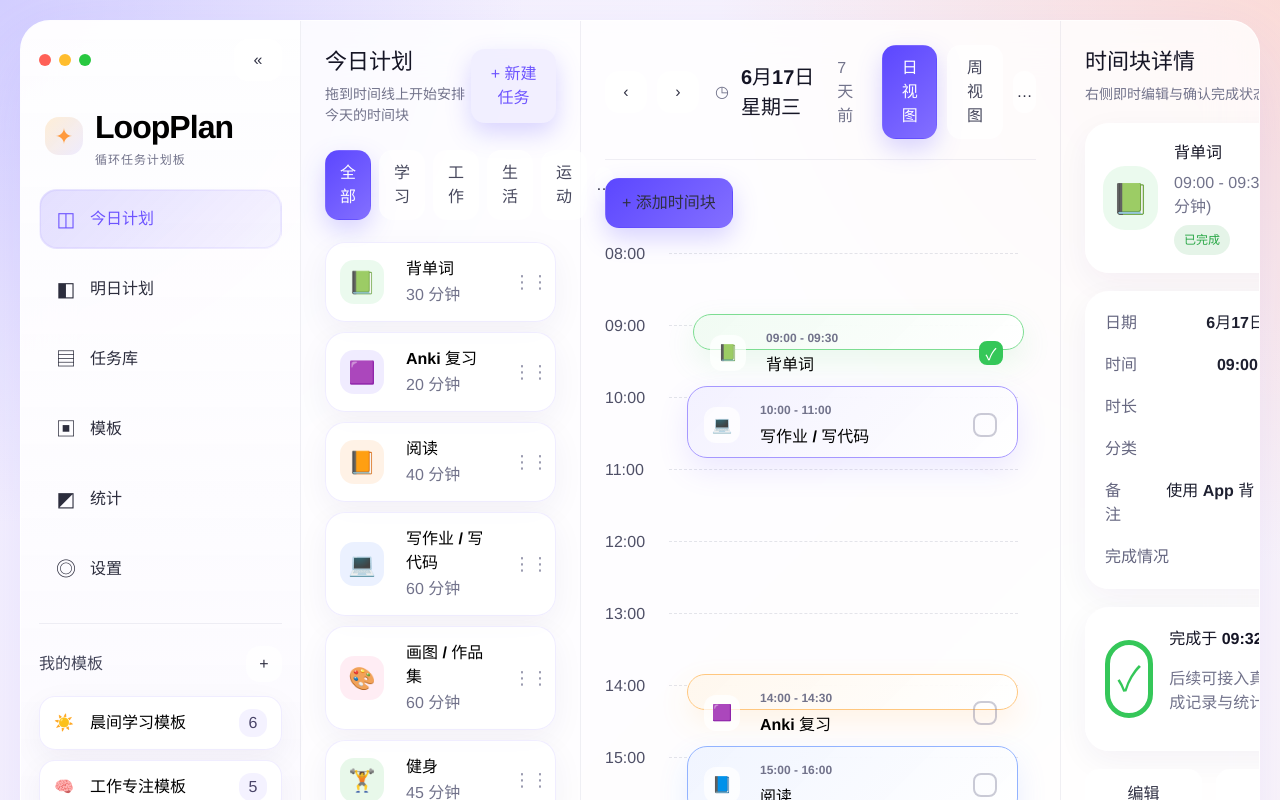
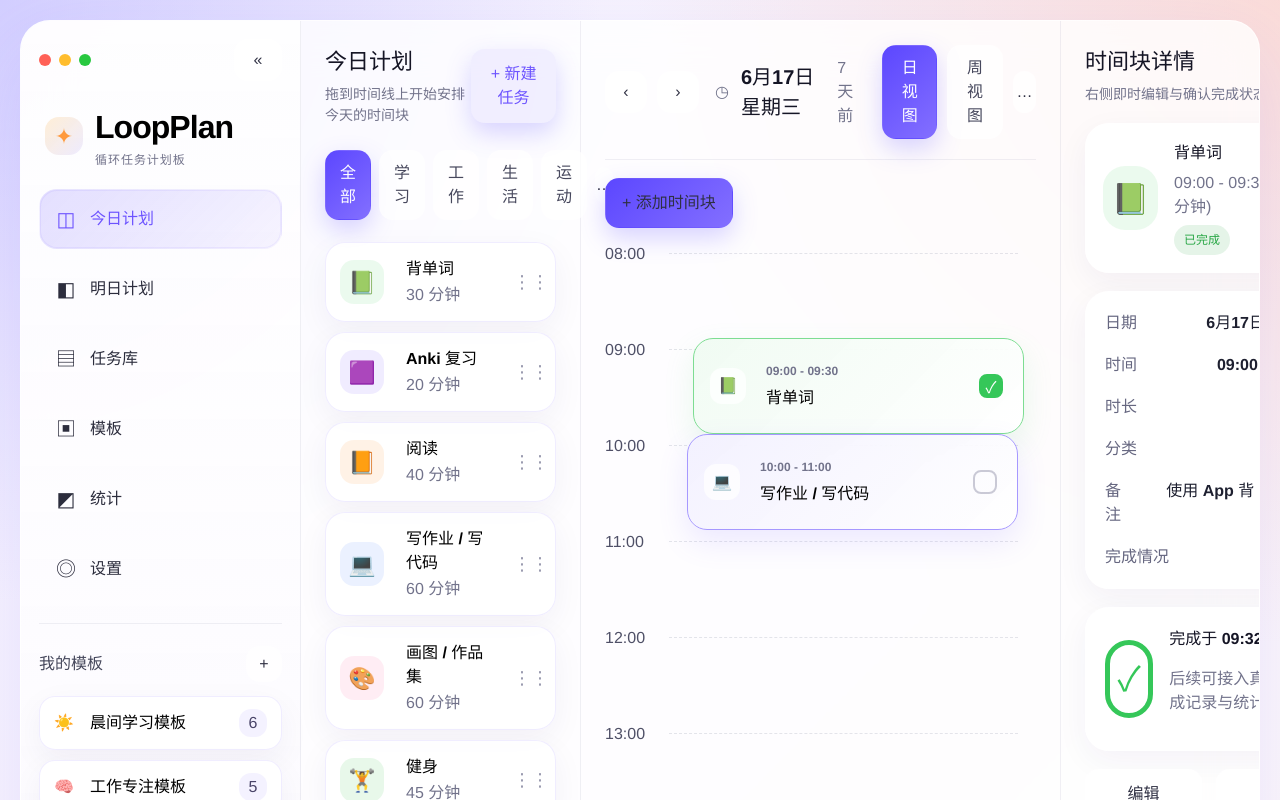
Before and after one commit to zs0ng/LoopPlan, a React (Vite) app: page / in a window 1280 px wide. Shown: the top 800 px of the page. Built offline with nearby package versions, Linux system fonts and the light colour scheme.

Commit message:
feat(planning): expand timeline scale and block visibility

```diff
--- a/src/components/TimelineBoard.tsx
+++ b/src/components/TimelineBoard.tsx
@@ -5,6 +5,7 @@ import {
   endHour,
   formatDisplayDate,
   getDateMetaLabel,
+  getVisualBlockHeight,
   hourHeight,
   minutesFromTime,
   startHour,
@@ -39,6 +40,7 @@ export function TimelineBoard({
   const gridRef = useRef<HTMLDivElement | null>(null);
   const [isDragOver, setIsDragOver] = useState(false);
   const [dropPreview, setDropPreview] = useState<{ hour: number; minute: number } | null>(null);
+  const timelineGridHeight = (endHour - startHour + 1) * hourHeight;
 
   const previewLabel = useMemo(() => {
     if (!dropPreview) {
@@ -105,6 +107,12 @@ export function TimelineBoard({
       <div
         ref={gridRef}
         className={`timeline-grid ${isDragOver ? "drag-over" : ""}`}
+        style={
+          {
+            "--timeline-hour-height": `${hourHeight}px`,
+            minHeight: `${timelineGridHeight}px`
+          } as CSSProperties
+        }
         onDragOver={(event) => {
           event.preventDefault();
           event.dataTransfer.dropEffect = "copy";
@@ -183,7 +191,7 @@ function TimeBlockCard({
   onSelect: () => void;
 }) {
   const top = ((minutesFromTime(block.start) - startHour * 60) / 60) * hourHeight;
-  const height = (block.duration / 60) * hourHeight;
+  const height = getVisualBlockHeight(block.duration);
 
   return (
     <button
--- a/src/styles.css
+++ b/src/styles.css
@@ -402,6 +402,10 @@ button:focus-visible {
   text-align: left;
 }
 
+.task-card:active {
+  cursor: grabbing;
+}
+
 .task-icon {
   display: grid;
   place-items: center;
@@ -487,18 +491,27 @@ button:focus-visible {
   --timeline-axis-width: 64px;
   --timeline-lane-gap: 18px;
   --timeline-lane-right-gap: 18px;
+  --timeline-hour-height: 96px;
   position: relative;
   flex: 1;
-  min-height: 1020px;
+  min-height: calc(var(--timeline-hour-height) * 15);
   padding-left: var(--timeline-axis-width);
   padding-right: var(--timeline-lane-right-gap);
+}
+
+.timeline-grid.drag-over {
+  background: linear-gradient(180deg, rgba(109, 84, 255, 0.04), rgba(109, 84, 255, 0.01));
+}
+
+.timeline-grid.drag-over .hour-line {
+  border-top-color: rgba(109, 84, 255, 0.28);
 }
 
 .timeline-row {
   display: grid;
   grid-template-columns: var(--timeline-axis-width) 1fr;
   align-items: start;
-  height: 72px;
+  height: var(--timeline-hour-height);
   margin-left: calc(var(--timeline-axis-width) * -1);
 }
 
@@ -531,6 +544,34 @@ button:focus-visible {
   );
   box-shadow: 0 12px 30px color-mix(in srgb, var(--block-color) 14%, transparent);
   text-align: left;
+}
+
+.timeline-drop-preview {
+  position: absolute;
+  left: calc(var(--timeline-axis-width) + var(--timeline-lane-gap));
+  right: var(--timeline-lane-right-gap);
+  display: flex;
+  align-items: center;
+  justify-content: space-between;
+  gap: 16px;
+  min-height: 54px;
+  padding: 14px 16px;
+  border: 1px dashed rgba(109, 84, 255, 0.5);
+  border-radius: 20px;
+  background: rgba(109, 84, 255, 0.1);
+  color: #5c47ff;
+  pointer-events: none;
+  box-shadow: 0 12px 28px rgba(109, 84, 255, 0.12);
+}
+
+.timeline-drop-preview span {
+  font-variant-numeric: tabular-nums;
+  font-size: 13px;
+  font-weight: 700;
+}
+
+.timeline-drop-preview strong {
+  font-size: 15px;
 }
 
 .time-block.selected {
--- a/src/utils.ts
+++ b/src/utils.ts
@@ -3,11 +3,17 @@ import { t } from "./i18n";
 
 export const startHour = 8;
 export const endHour = 22;
-export const hourHeight = 72;
+export const hourHeight = 96;
+export const minimumVisualBlockMinutes = 60;
 
 export const minutesFromTime = (value: string) => {
   const [hours, minutes] = value.split(":").map(Number);
   return hours * 60 + minutes;
+};
+
+export const getVisualBlockHeight = (durationMinutes: number) => {
+  const visualMinutes = Math.max(durationMinutes, minimumVisualBlockMinutes);
+  return (visualMinutes / 60) * hourHeight;
 };
 
 export const shiftDate = (value: string, offset: number) => {
```
